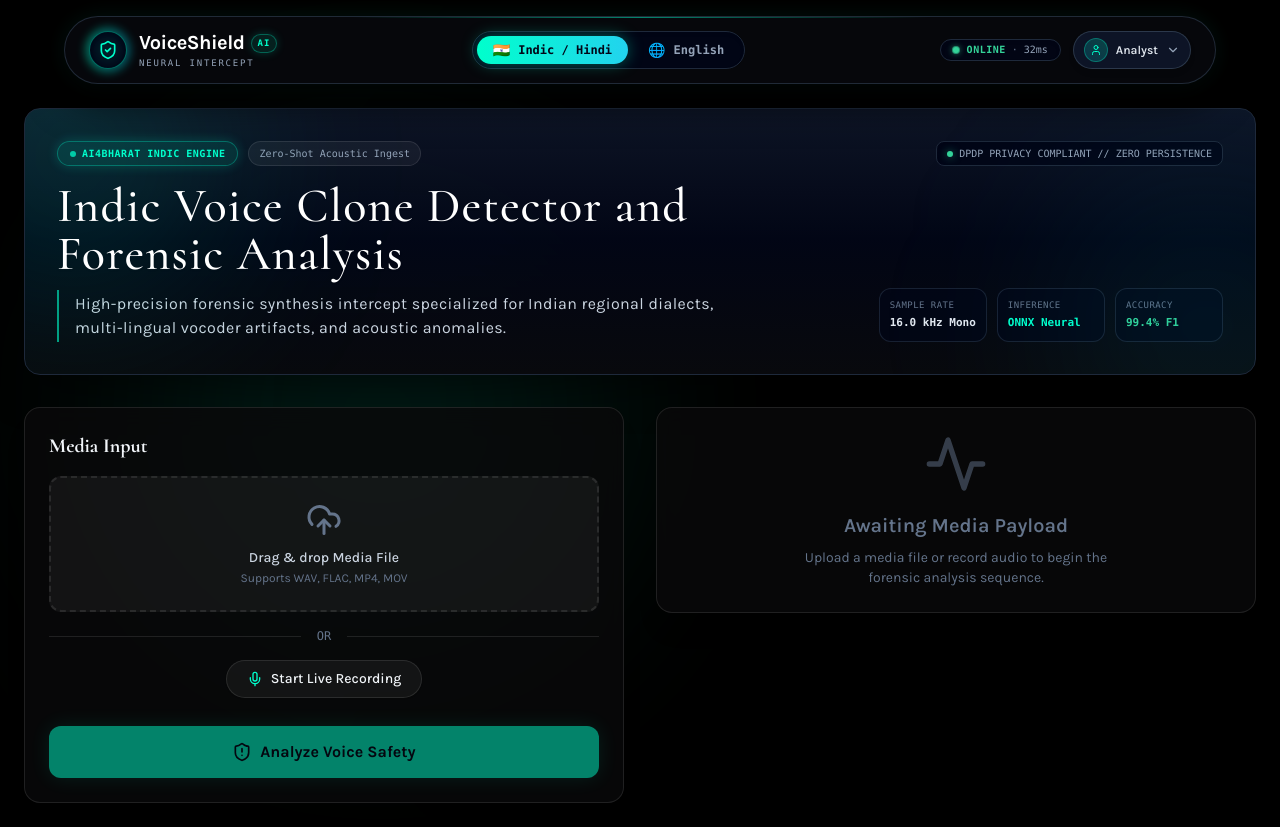
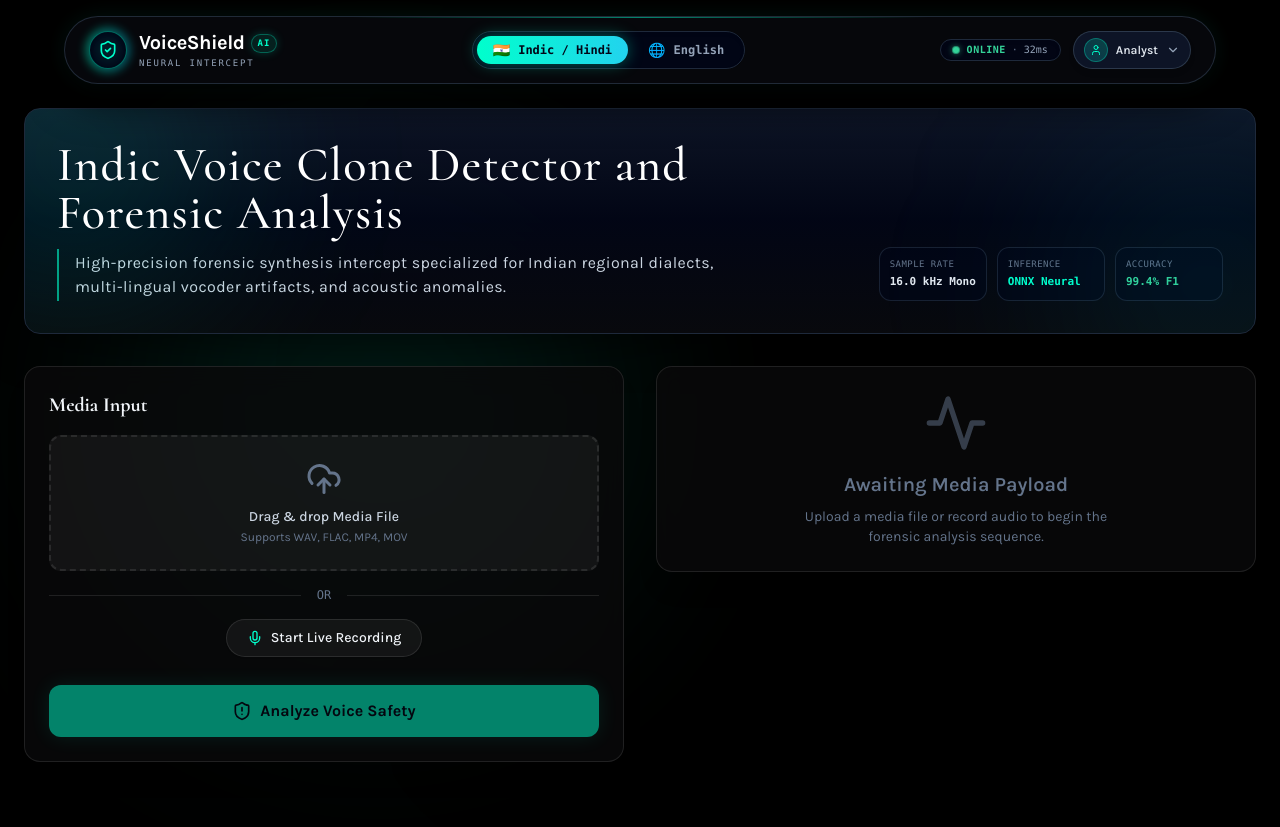
Before and after one commit to AnishCoder2006/SIH26104-AI-Clone-Detector, a Next.js app in the folder frontend/: page /dashboard/hindi in a window 1280 px wide. After the commit the page ends 800 px from the top, so only its background shows below. Built offline with nearby package versions, Linux system fonts and the light colour scheme; sample sign-in values are in the browser's storage.

Commit message:
refactor(ui): remove badge tags from header for clean minimalist luxury aesthetic

```diff
--- a/frontend/src/components/DashboardClient.tsx
+++ b/frontend/src/components/DashboardClient.tsx
@@ -115,25 +115,6 @@ export function DashboardClient({ language, title }: DashboardClientProps) {
         <div className="absolute -top-24 -left-24 w-72 h-72 bg-primary/15 rounded-full blur-[100px] pointer-events-none" />
         <div className="absolute -bottom-24 -right-24 w-72 h-72 bg-cyan-500/10 rounded-full blur-[100px] pointer-events-none" />
 
-        {/* Top Badges Row */}
-        <div className="flex flex-wrap items-center justify-between gap-3 mb-4">
-          <div className="flex items-center gap-2.5">
-            <span className="inline-flex items-center gap-1.5 px-3 py-1 rounded-full text-[10px] font-mono font-bold uppercase tracking-wider bg-primary/10 border border-primary/30 text-primary shadow-[0_0_12px_rgba(0,255,204,0.2)]">
-              <span className="w-1.5 h-1.5 rounded-full bg-primary animate-pulse" />
-              {language === 'indian' ? 'AI4Bharat Indic Engine' : 'ASVspoof Temporal Engine'}
-            </span>
-            <span className="hidden sm:inline-flex items-center gap-1 px-2.5 py-1 rounded-full text-[10px] font-mono text-slate-400 bg-white/5 border border-white/10">
-              Zero-Shot Acoustic Ingest
-            </span>
-          </div>
-
-          <div className="flex items-center gap-2 text-[10px] font-mono text-slate-400">
-            <span className="inline-flex items-center gap-1.5 px-2.5 py-1 rounded-lg bg-slate-950 border border-slate-800">
-              <span className="w-1.5 h-1.5 rounded-full bg-emerald-400 shadow-[0_0_8px_rgba(52,211,153,0.6)]" />
-              DPDP PRIVACY COMPLIANT // ZERO PERSISTENCE
-            </span>
-          </div>
-        </div>
 
         {/* Main Title & Subtitle */}
         <div className="flex flex-col lg:flex-row lg:items-end justify-between gap-6">
```
